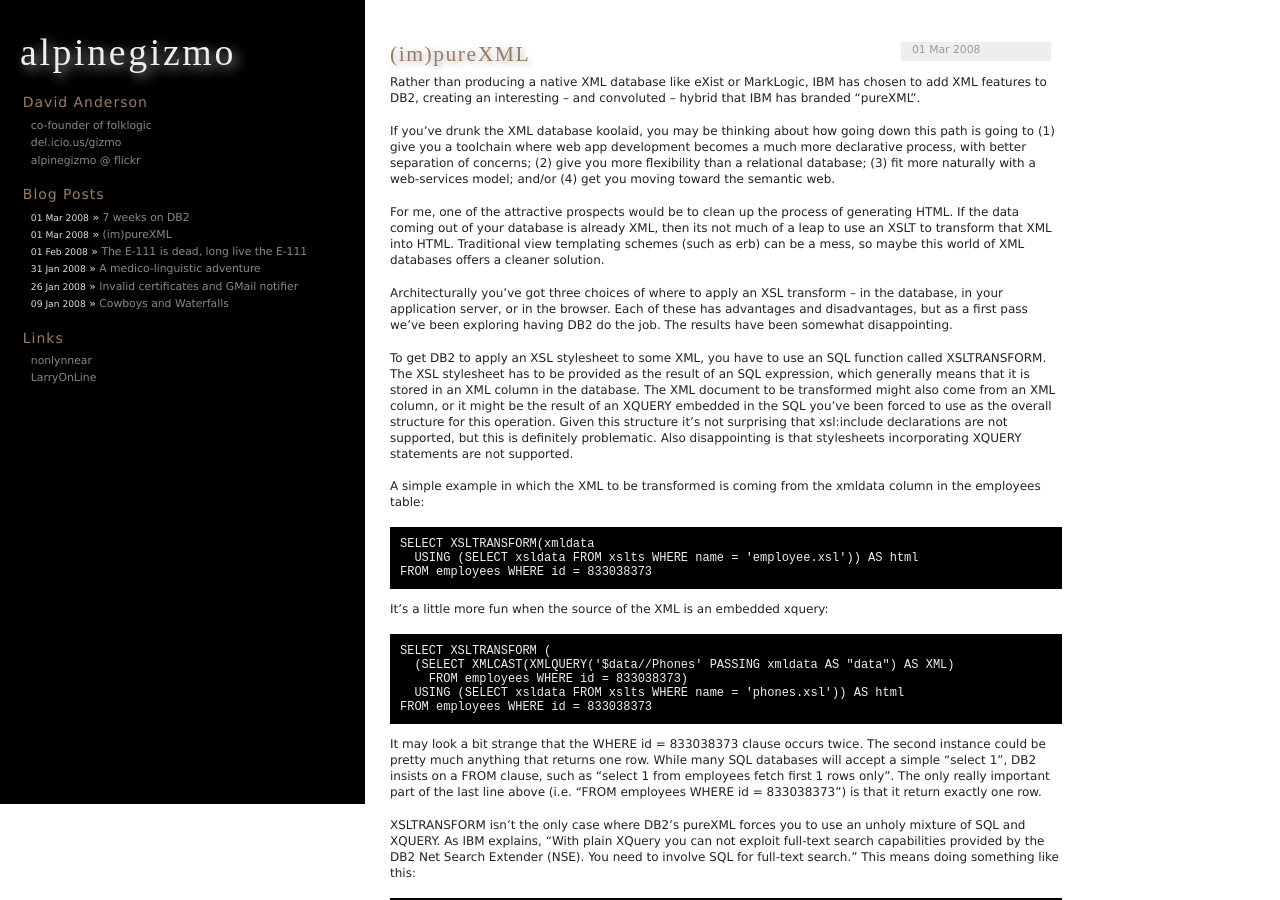
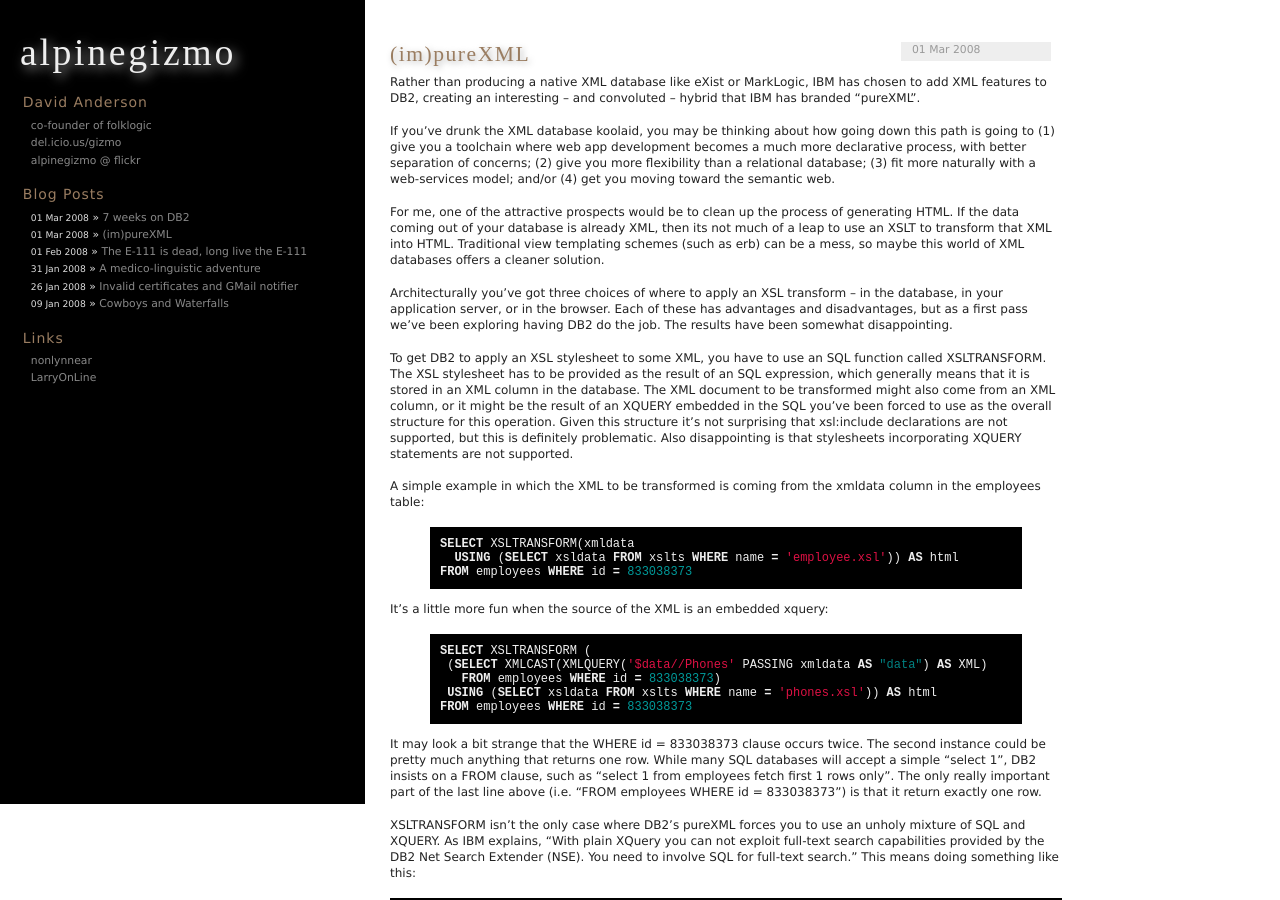
Before and after one commit to alpinegizmo/alpinegizmo.com, a Jekyll site: the page built from _posts/2008-03-01-(im)purexml.markdown, in a window 1280 px wide and 900 px high. Built offline with Jekyll 4.4.1, drawn with Linux system fonts in a browser that asks for light colours.

Commit message:
updated post to use pygments

```diff
--- a/_posts/2008-03-01-(im)purexml.markdown
+++ b/_posts/2008-03-01-(im)purexml.markdown
@@ -15,17 +15,21 @@ To get DB2 to apply an XSL stylesheet to some XML, you have to use an SQL functi
 
 A simple example in which the XML to be transformed is coming from the xmldata column in the employees table:
 
-    SELECT XSLTRANSFORM(xmldata
-      USING (SELECT xsldata FROM xslts WHERE name = 'employee.xsl')) AS html
-    FROM employees WHERE id = 833038373
+{% highlight sql %}
+SELECT XSLTRANSFORM(xmldata
+  USING (SELECT xsldata FROM xslts WHERE name = 'employee.xsl')) AS html
+FROM employees WHERE id = 833038373
+{% endhighlight %}
 
 It's a little more fun when the source of the XML is an embedded xquery:
 
-    SELECT XSLTRANSFORM (
-      (SELECT XMLCAST(XMLQUERY('$data//Phones' PASSING xmldata AS "data") AS XML)
-        FROM employees WHERE id = 833038373)
-      USING (SELECT xsldata FROM xslts WHERE name = 'phones.xsl')) AS html
-    FROM employees WHERE id = 833038373
+{% highlight sql %}
+SELECT XSLTRANSFORM (
+ (SELECT XMLCAST(XMLQUERY('$data//Phones' PASSING xmldata AS "data") AS XML)
+   FROM employees WHERE id = 833038373)
+ USING (SELECT xsldata FROM xslts WHERE name = 'phones.xsl')) AS html
+FROM employees WHERE id = 833038373
+{% endhighlight %}
 
 It may look a bit strange that the WHERE id = 833038373 clause occurs twice. The second instance could be pretty much anything that returns one row. While many SQL databases will accept a simple "select 1", DB2 insists on a FROM clause, such as "select 1 from employees fetch first 1 rows only". The only really important part of the last line above (i.e. "FROM employees WHERE id = 833038373") is that it return exactly one row.
 
```
